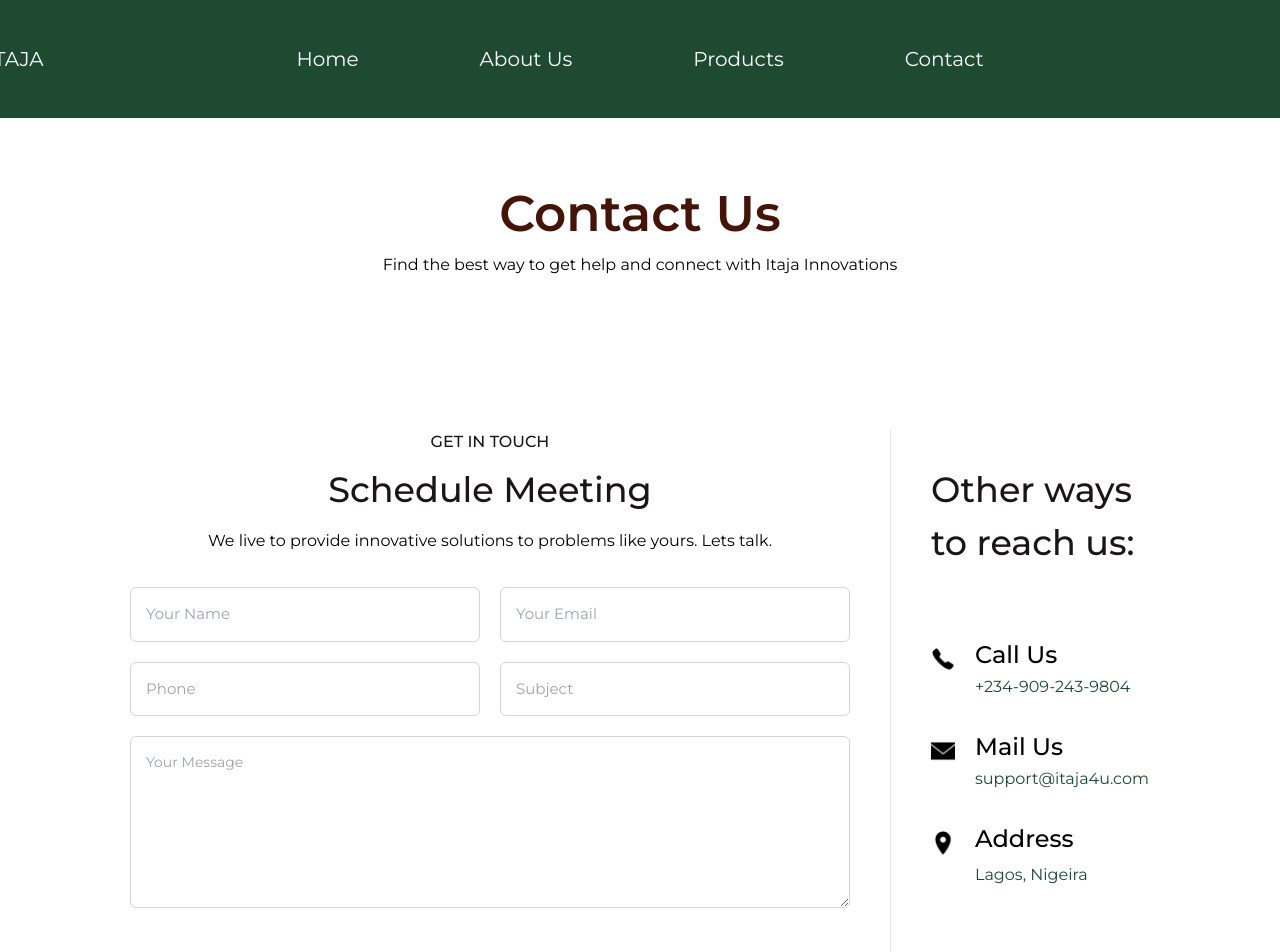
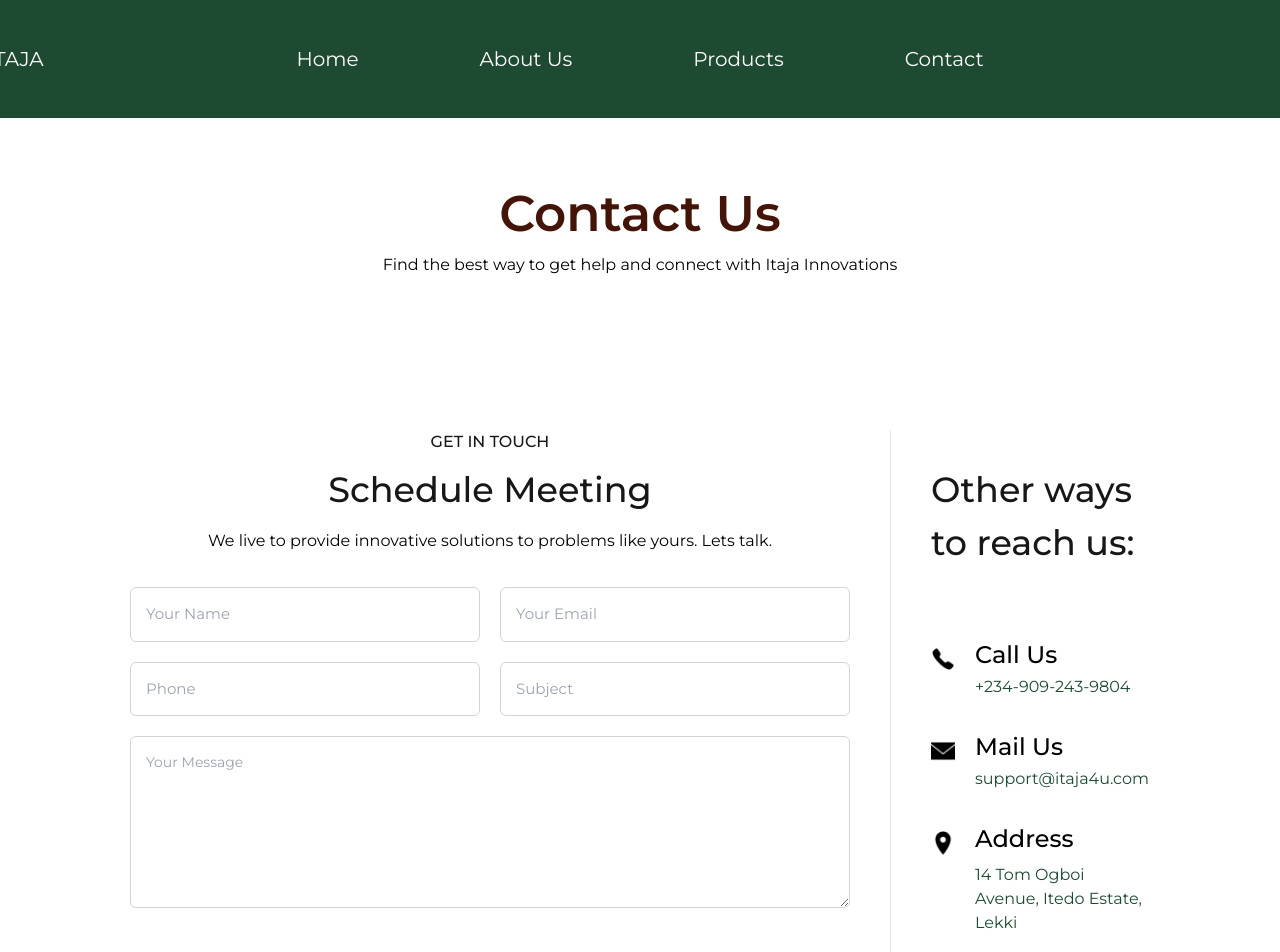
Before and after one commit to Weblanedev/Itaja, a Next.js app: page /contact in a window 1280 px wide. Shown: the top 952 px of the page. Built offline with nearby package versions, Linux system fonts and the light colour scheme.

Commit message:
Update page.tsx

```diff
--- a/src/app/contact/page.tsx
+++ b/src/app/contact/page.tsx
@@ -186,7 +186,7 @@ const Contact = () => {
                 Address
               </h4>
               <p className="text-[#1E4A31] leading-normal">
-                Lagos, Nigeira
+                14 Tom Ogboi Avenue, Itedo Estate, Lekki
               </p>
             </div>
           </div>
```
